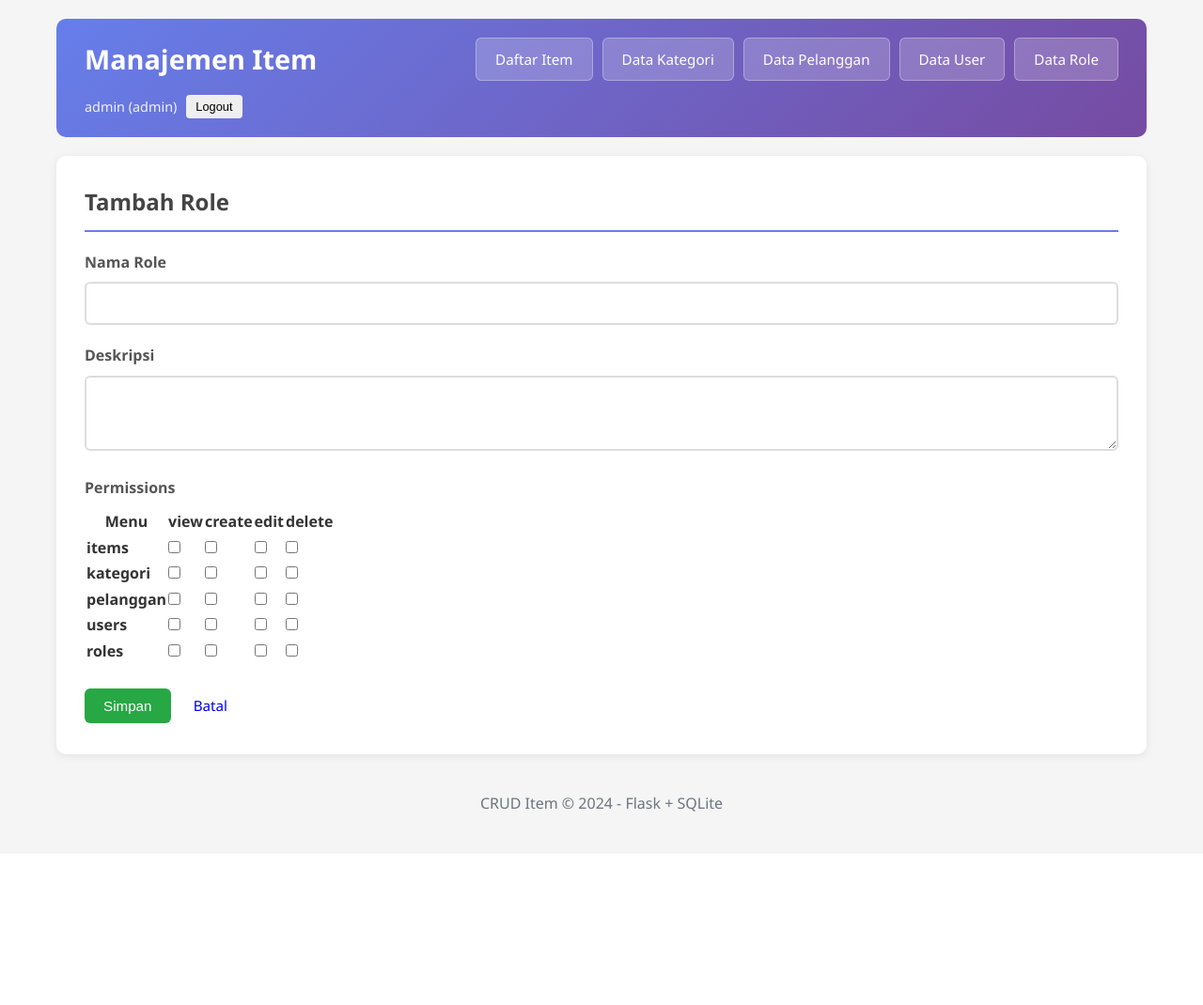
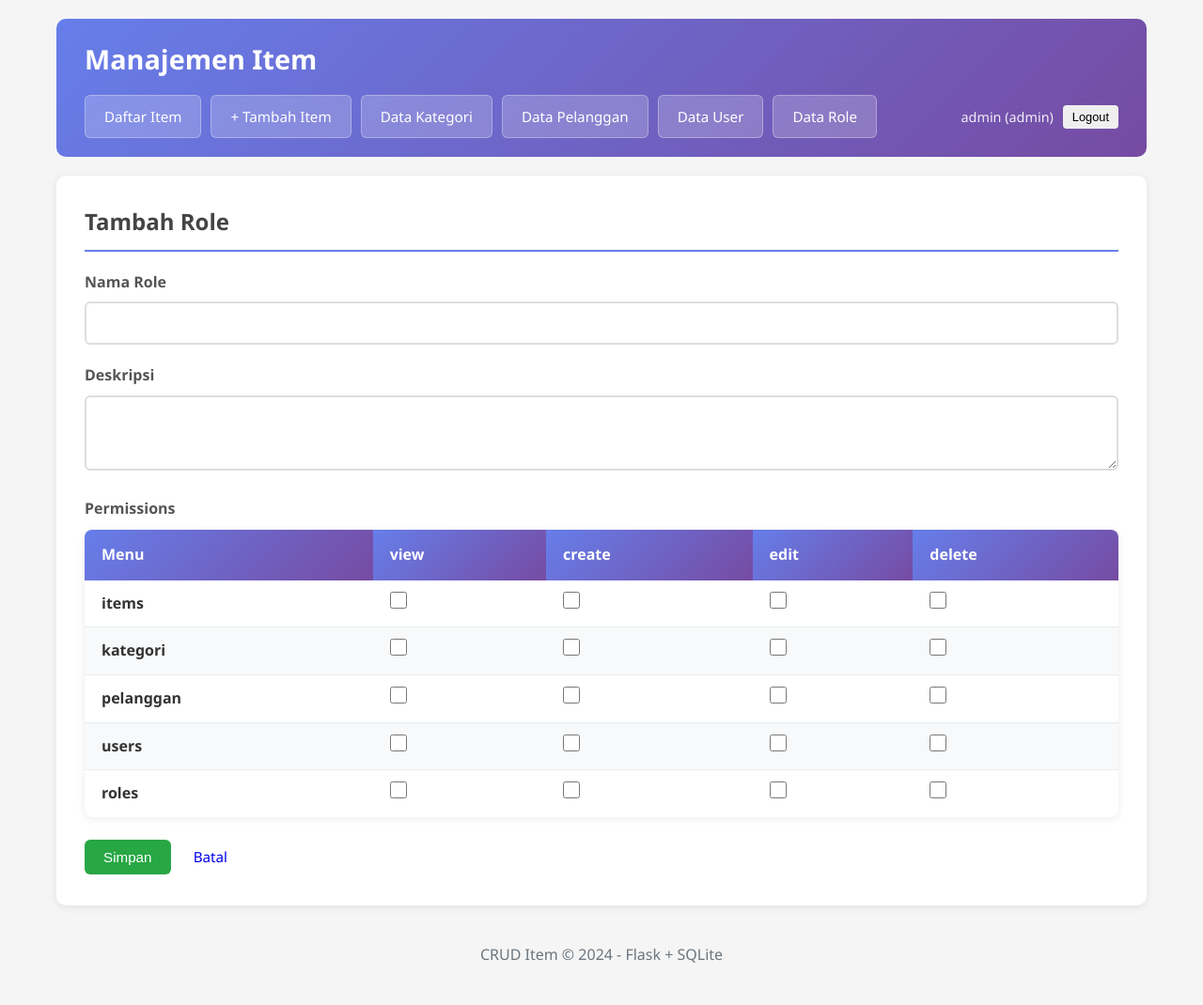
Before and after one commit to hafazahh/testopencode, a Flask app: page /roles/create in a window 1280 px wide. Shown: the whole page at 94% size. Before the commit the page ends 864 px from the top, so only its background shows below. Run offline with Flask 3, Linux system fonts and the light colour scheme; the visitor is signed in with stand-in values (Sample User, id 1); data comes from the database, SQL or seed files in the repository.

Commit message:
Fix: show Tambah Item button for users with create permission

```diff
--- a/static/style.css
+++ b/static/style.css
@@ -498,6 +498,19 @@
 
 /* Table Permissions */
 .table-perms input[type="checkbox"] {
-    width: auto;
+    width: 18px;
+    height: 18px;
     margin: 0;
+    cursor: pointer;
+    accent-color: #667eea;
 }
+.table-perms td {
+    text-align: center;
+}
+.table-perms td:first-child {
+    text-align: left;
+}
+.table-perms input[type="checkbox"]:hover {
+    transform: scale(1.15);
+    transition: transform 0.15s ease;
+}
--- a/templates/base.html
+++ b/templates/base.html
@@ -14,6 +14,9 @@
             <nav>
                 {% if 'view' in user_perms.get('items', []) %}
                 <a href="{{ url_for('index') }}" class="btn btn-nav">Daftar Item</a>
+                {% endif %}
+                {% if 'create' in user_perms.get('items', []) %}
+                <a href="{{ url_for('create_item') }}" class="btn btn-nav btn-primary">+ Tambah Item</a>
                 {% endif %}
                 {% if 'view' in user_perms.get('kategori', []) %}
                 <a href="{{ url_for('kategori_index') }}" class="btn btn-nav">Data Kategori</a>
--- a/templates/index.html
+++ b/templates/index.html
@@ -4,6 +4,10 @@
 
 {% block content %}
 <h2>Daftar Item</h2>
+
+{% if 'create' in user_perms.get('items', []) %}
+<a href="{{ url_for('create_item') }}" class="btn btn-primary">+ Tambah Item</a>
+{% endif %}
 
 {% if items %}
     <table class="data-table">
--- a/templates/roles/create.html
+++ b/templates/roles/create.html
@@ -16,7 +16,7 @@
     </div>
     <div class="form-group">
         <label>Permissions</label>
-        <table class="table table-perms">
+        <table class="data-table table-perms">
             <thead>
                 <tr>
                     <th>Menu</th>
--- a/templates/roles/edit.html
+++ b/templates/roles/edit.html
@@ -16,7 +16,7 @@
     </div>
     <div class="form-group">
         <label>Permissions</label>
-        <table class="table table-perms">
+        <table class="data-table table-perms">
             <thead>
                 <tr>
                     <th>Menu</th>
```
